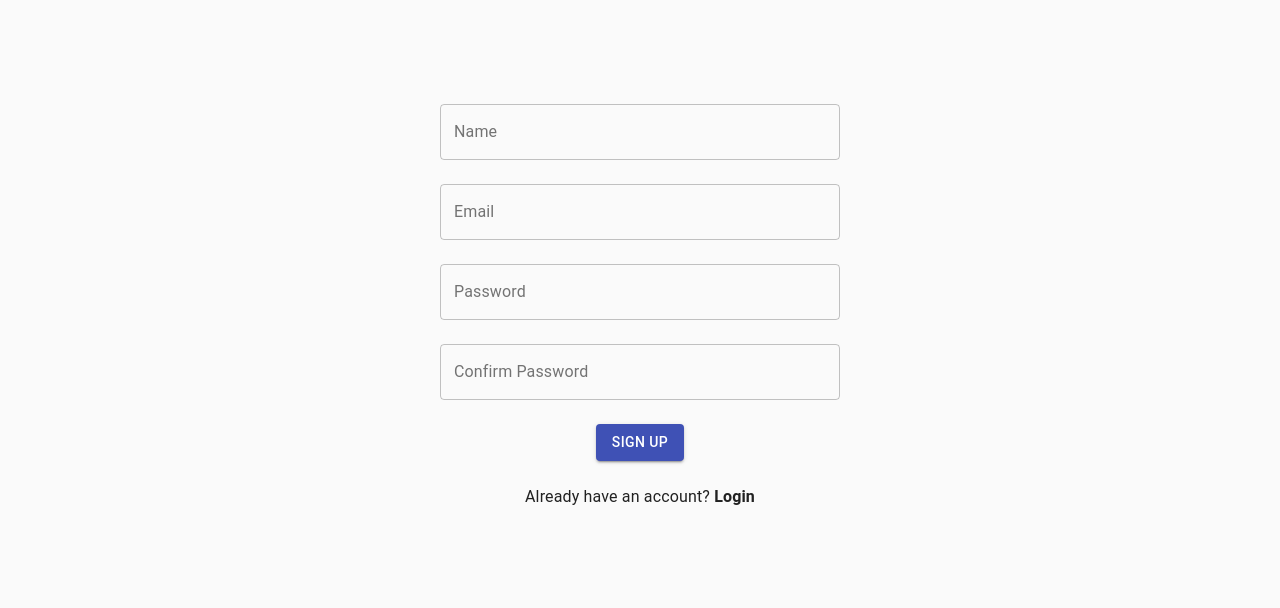
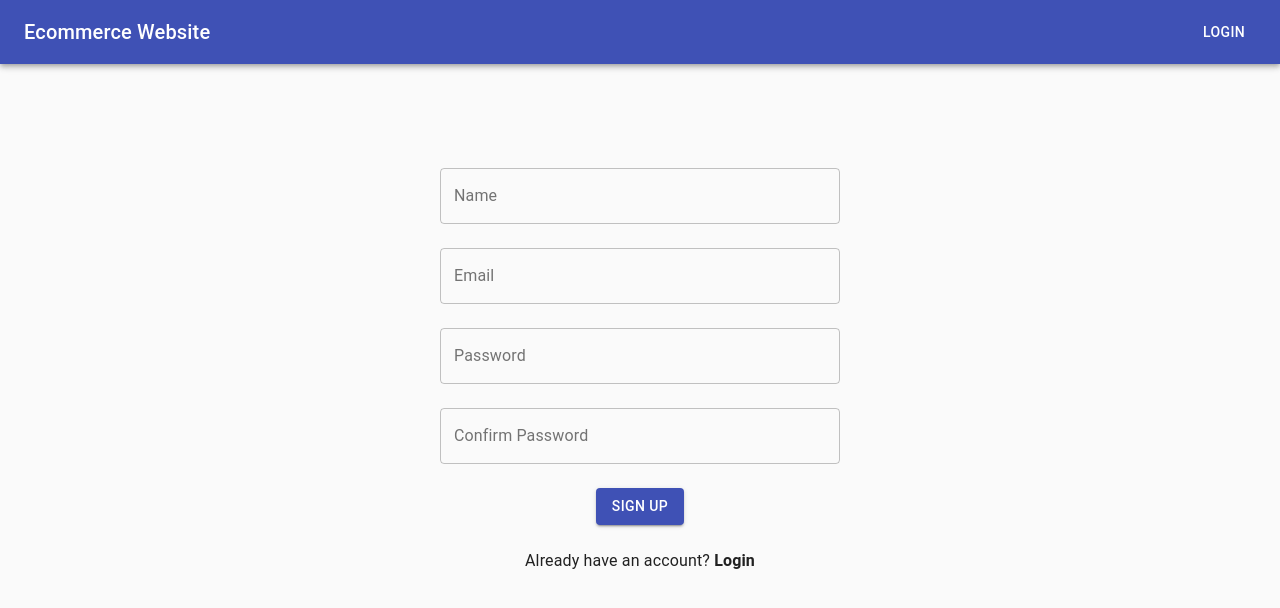
Before and after one commit to AryanshMahato/React-Bolierplate, a React (Create React App) app: page /signup in a window 1280 px wide. Shown: the top 608 px of the page. Built offline with nearby package versions, Linux system fonts and the light colour scheme; no server answers.

Commit message:
Public Layout and Navbar Created

```diff
--- a/package.json
+++ b/package.json
@@ -4,6 +4,7 @@
   "private": true,
   "dependencies": {
     "@material-ui/core": "^4.11.0",
+    "@material-ui/icons": "^4.9.1",
     "axios": "^0.20.0",
     "formik": "^2.1.5",
     "react": "^16.13.1",
--- a/src/App.tsx
+++ b/src/App.tsx
@@ -1,16 +1,13 @@
 import React from 'react';
 import Routes from './Routes';
-import { Layout } from './Global';
 import { BrowserRouter } from 'react-router-dom';
 
 const App: React.FC = () => {
   // Application Entry Point
   return (
-    <Layout>
-      <BrowserRouter>
-        <Routes />
-      </BrowserRouter>
-    </Layout>
+    <BrowserRouter>
+      <Routes />
+    </BrowserRouter>
   );
 };
 
--- a/src/Containers/Login.tsx
+++ b/src/Containers/Login.tsx
@@ -22,14 +22,15 @@ type Props = DispatchProps & StateProps;
 
 const Login: React.FC<Props> = ({ loginUser, errors, name, email }: Props) => {
   const { replace } = useHistory();
+  const idToken = localStorage.getItem('idToken');
 
   useEffect(() => {
     // If token is true and name, email is stored in Redux Store
-    if (localStorage.getItem('idToken')) {
+    if (idToken) {
       // Redirect to Products Page
       if (name && email) replace('/products');
     }
-  }, [name, email]);
+  }, [name, email, idToken]);
 
   return (
     <Box
--- a/src/Global/Layout.tsx
+++ b/src/Global/Layouts/Layout.tsx
@@ -1,5 +1,5 @@
 import React from 'react';
-import ThemeProvider from './ThemeProvider';
+import ThemeProvider from '../ThemeProvider';
 
 interface Props {
   children: React.ReactNode;
--- /dev/null
+++ b/src/Global/Layouts/PublicLayout.tsx
@@ -0,0 +1,19 @@
+import React from 'react';
+import Layout from './Layout';
+import PublicNavbar from '../Navbars/PublicNavbar';
+
+interface Props {
+  children: React.ReactNode;
+  hideNavbar?: boolean;
+}
+
+const PublicLayout: React.FC<Props> = ({ children, hideNavbar }: Props) => {
+  return (
+    <Layout>
+      {!hideNavbar && <PublicNavbar />}
+      {children}
+    </Layout>
+  );
+};
+
+export default PublicLayout;
--- /dev/null
+++ b/src/Global/Navbars/PublicNavbar.tsx
@@ -0,0 +1,67 @@
+import React from 'react';
+import {
+  AppBar,
+  Button,
+  createStyles,
+  Theme,
+  Toolbar,
+  Typography,
+} from '@material-ui/core';
+import { makeStyles } from '@material-ui/core/styles';
+import { useHistory } from 'react-router';
+
+const PublicNavbar: React.FC = () => {
+  const classes = useStyles();
+  const { push } = useHistory();
+
+  const loginClicked = () => {
+    push('/login');
+  };
+
+  const signUpClicked = () => {
+    push('/signup');
+  };
+
+  const renderLink = () => {
+    if (window.location.pathname === '/login') {
+      //  Show Login Button
+      return (
+        <Button color="inherit" onClick={signUpClicked}>
+          Sign Up
+        </Button>
+      );
+    }
+    return (
+      <Button color="inherit" onClick={loginClicked}>
+        Login
+      </Button>
+    );
+  };
+
+  return (
+    <AppBar position="static">
+      <Toolbar>
+        <Typography variant="h6" className={classes.title}>
+          Ecommerce Website
+        </Typography>
+        {renderLink()}
+      </Toolbar>
+    </AppBar>
+  );
+};
+
+const useStyles = makeStyles((theme: Theme) =>
+  createStyles({
+    root: {
+      flexGrow: 1,
+    },
+    menuButton: {
+      marginRight: theme.spacing(2),
+    },
+    title: {
+      flexGrow: 1,
+    },
+  }),
+);
+
+export default PublicNavbar;
--- a/src/Global/index.ts
+++ b/src/Global/index.ts
@@ -1,4 +1,4 @@
 import PrivateRoute from './PrivateRoute';
-import Layout from './Layout';
+import PublicLayout from './Layouts/PublicLayout';
 
-export { PrivateRoute, Layout };
+export { PrivateRoute, PublicLayout };
--- a/src/Pages/Landing.tsx
+++ b/src/Pages/Landing.tsx
@@ -2,6 +2,7 @@ import React from 'react';
 import { Box, Button, Typography } from '@material-ui/core';
 import { makeStyles } from '@material-ui/core/styles';
 import { useHistory } from 'react-router-dom';
+import { PublicLayout } from '../Global';
 
 const Landing: React.FC = () => {
   const classes = useStyles();
@@ -15,6 +16,7 @@ const Landing: React.FC = () => {
   };
 
   return (
+    <PublicLayout hideNavbar={true}>
       <Box
         display={'flex'}
         height={'80vh'}
@@ -45,6 +47,7 @@ const Landing: React.FC = () => {
           </Button>
         </Box>
       </Box>
+    </PublicLayout>
   );
 };
 
--- a/src/Pages/Login.tsx
+++ b/src/Pages/Login.tsx
@@ -1,11 +1,12 @@
 import React from 'react';
 import { Login } from '../Containers';
+import { PublicLayout } from '../Global';
 
 const LoginPage: React.FC = () => {
   return (
-    <>
+    <PublicLayout>
       <Login />
-    </>
+    </PublicLayout>
   );
 };
 
--- a/src/Pages/SignUp.tsx
+++ b/src/Pages/SignUp.tsx
@@ -1,11 +1,12 @@
 import React from 'react';
 import { SignUp } from '../Containers';
+import { PublicLayout } from '../Global';
 
 const SignUpPage: React.FC = () => {
   return (
-    <>
+    <PublicLayout>
       <SignUp />
-    </>
+    </PublicLayout>
   );
 };
 
--- a/src/Pages/UnAuthorized.tsx
+++ b/src/Pages/UnAuthorized.tsx
@@ -1,10 +1,13 @@
 import React from 'react';
+import { PublicLayout } from '../Global';
 
 const UnAuthorized: React.FC = () => {
   return (
-    <div data-testid={'unauthorized'}>
-      You are not Authorized to visit this Page
-    </div>
+    <PublicLayout>
+      <div data-testid={'unauthorized'}>
+        You are not Authorized to visit this Page
+      </div>
+    </PublicLayout>
   );
 };
 
--- a/src/Pages/Verify.tsx
+++ b/src/Pages/Verify.tsx
@@ -1,11 +1,12 @@
 import React from 'react';
 import { Verify } from '../Containers';
+import { PublicLayout } from '../Global';
 
 const VerifyPage = () => {
   return (
-    <>
+    <PublicLayout>
       <Verify />
-    </>
+    </PublicLayout>
   );
 };
 
```
Also changed, not shown: 1 other file (tests, documents, lock files or other folders). Lines whose indentation alone changed are shown as unchanged.
